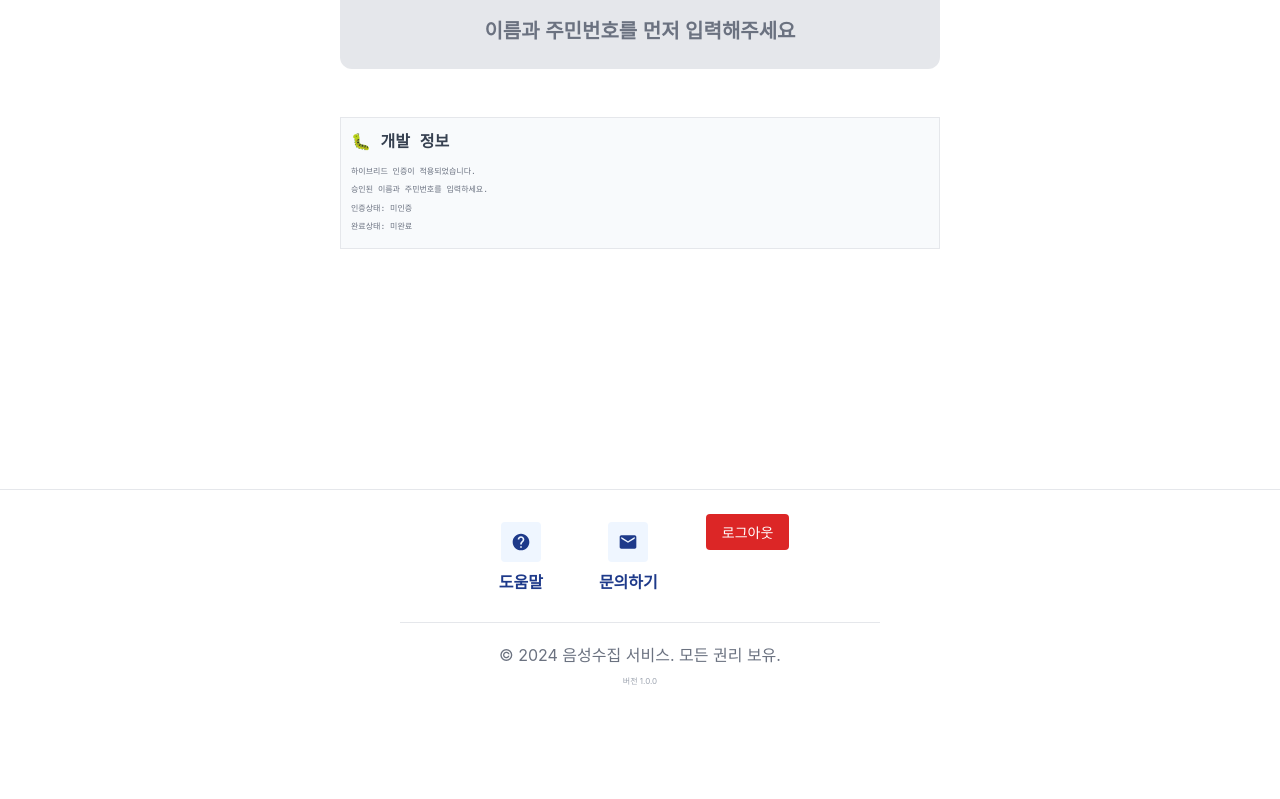
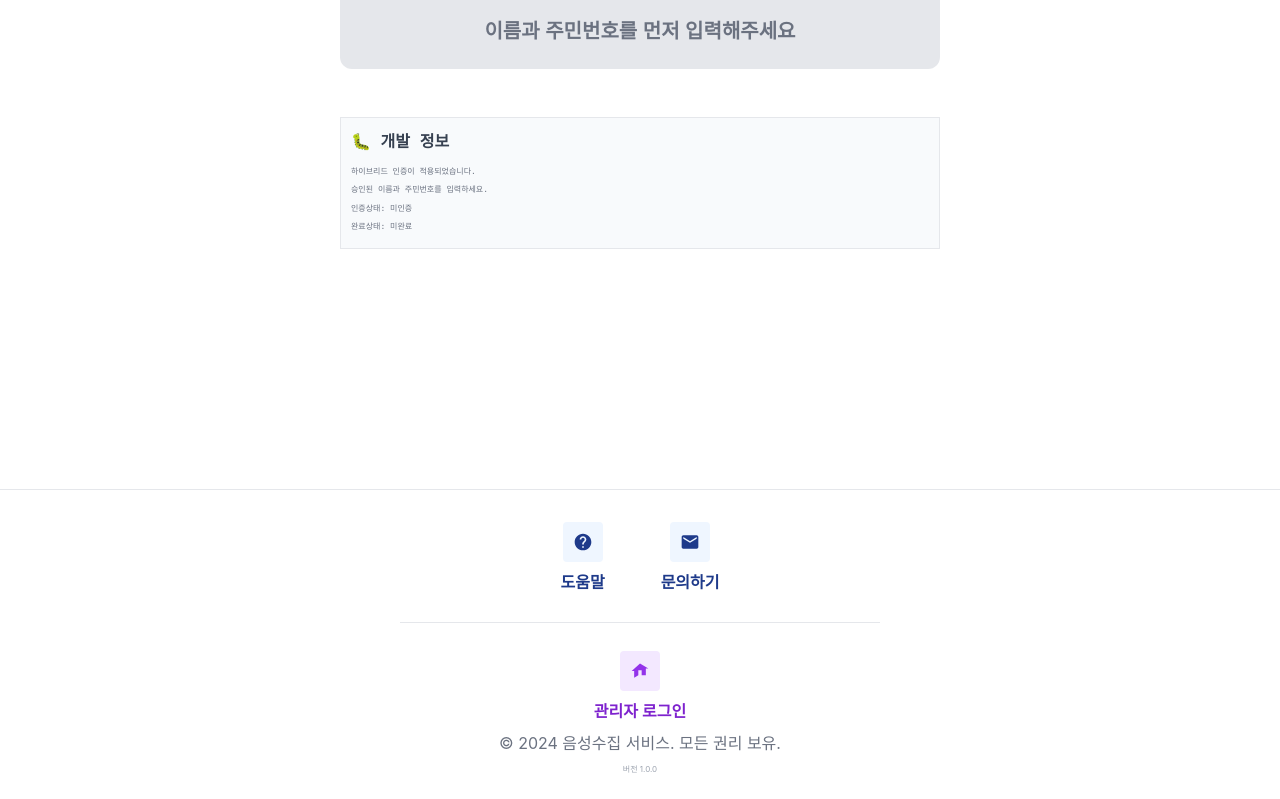
Before and after one commit to fluiz-kaist/recorder-demo, a Next.js app: page / in a window 1280 px wide. Shown: the part 495-1294 px from the top of the page. Before the commit the page ends 1206 px from the top, so only its background shows below. Built offline with nearby package versions, Linux system fonts and the light colour scheme.

Commit message:
fix admin dashboard

```diff
--- a/src/components/Layout.tsx
+++ b/src/components/Layout.tsx
@@ -10,6 +10,7 @@ interface LayoutProps {
 }
 
 const Layout = ({ children }: LayoutProps) => {
+  const [isAdmin, setIsAdmin] = useState(false);
   const router = useRouter();
   const logoutMutation = useLogoutUserMutation();
 
@@ -22,6 +23,29 @@ const Layout = ({ children }: LayoutProps) => {
 
   // 인증 상태 확인
   const isAuthenticated = useIsAuthenticated();
+
+  useEffect(() => {
+    const checkAdminCookie = () => {
+      if (typeof document !== "undefined") {
+        const cookies = document.cookie.split(";");
+        const adminCookie = cookies.find((cookie) =>
+          cookie.trim().startsWith("admin-token=")
+        );
+        console.log("쿠키?", adminCookie);
+
+        if (adminCookie) {
+          const adminToken = adminCookie.split("=")[1]?.trim();
+          console.log("?adminToken", adminToken);
+          // admin-token이 존재하고 값이 있으면 관리자로 인식
+          setIsAdmin(!!adminToken && adminToken.startsWith("admin-"));
+        } else {
+          setIsAdmin(false);
+        }
+      }
+    };
+
+    checkAdminCookie();
+  }, []);
 
   const handleHomeClick = () => {
     if (isAuthenticated) {
@@ -48,6 +72,15 @@ const Layout = ({ children }: LayoutProps) => {
   // 문의하기 클릭
   const handleContact = () => {
     alert("문의하기 페이지로 이동합니다.(구현예정)");
+  };
+
+  const handleAdminLogout = () => {
+    if (confirm("관리자 로그아웃 하시겠습니까?")) {
+      document.cookie =
+        "admin=; expires=Thu, 01 Jan 1970 00:00:00 UTC; path=/;";
+      setIsAdmin(false);
+      router.push("/admin/login");
+    }
   };
 
   // 햅틱 피드백 (모바일)
@@ -124,8 +157,26 @@ const Layout = ({ children }: LayoutProps) => {
             </div>
           )}
 
-          {/* 관리자 정보 및 로그아웃 영역 */}
+          {/* 로그아웃 영역 */}
           <div className={styles.buttonSection}>
+            {isAdmin && (
+              <button
+                className={styles.logoutButton}
+                onClick={() => {
+                  triggerHapticFeedback();
+                  handleAdminLogout();
+                }}
+                onKeyDown={(e) => handleKeyDown(e, handleAdminLogout)}
+                style={{ marginRight: "8px" }}
+              >
+                <span className={styles.logoutIcon}>
+                  <svg viewBox="0 0 24 24" fill="currentColor">
+                    <path d="M12 2C13.1 2 14 2.9 14 4C14 5.1 13.1 6 12 6C10.9 6 10 5.1 10 4C10 2.9 10.9 2 12 2ZM21 9V7L15 1H5C3.89 1 3 1.89 3 3V21C3 22.11 3.89 23 5 23H19C20.11 23 21 22.11 21 21V9M19 9H14V4H5V21H19V9Z" />
+                  </svg>
+                </span>
+                <span className={styles.logoutText}>관리자 로그아웃</span>
+              </button>
+            )}
             <button
               className={styles.logoutButton}
               onClick={() => {
@@ -188,14 +239,26 @@ const Layout = ({ children }: LayoutProps) => {
               </div>
               <span className={styles.helpText}>문의하기</span>
             </div>
-            <div>
-              <AdminLogoutButton />
-            </div>
           </div>
 
           {/* 구분선 */}
           <div className={styles.divider}></div>
-
+          <div
+            className={styles.adminItem}
+            onClick={() => router.push("/admin/login")}
+            role="button"
+            tabIndex={0}
+            onKeyDown={(e) =>
+              handleKeyDown(e, () => router.push("/admin/login"))
+            }
+          >
+            <div className={styles.adminIcon}>
+              <svg viewBox="0 0 24 24" fill="currentColor">
+                <path d="M10 17v-6h4v6h5v-8h3L12 3 2 12h3v8z" />
+              </svg>
+            </div>
+            <span className={styles.adminText}>관리자 로그인</span>
+          </div>
           {/* 저작권 정보 */}
           <div className={styles.copyright}>
             <p className={styles.copyrightText}>
--- a/src/pages/admin/dashboard.tsx
+++ b/src/pages/admin/dashboard.tsx
@@ -286,7 +286,6 @@ const ParticipantsTab = ({ participantsData }: { participantsData: any }) => {
       <div className={styles.table}>
         <div className={styles.tableHead}>
           <div className={styles.tableRow}>
-            <div className={styles.tableCell}>사용자 ID</div>
             <div className={styles.tableCell}>이름</div>
             <div className={styles.tableCell}>성별</div>
             <div className={styles.tableCell}>연령대</div>
@@ -301,12 +300,16 @@ const ParticipantsTab = ({ participantsData }: { participantsData: any }) => {
           {participantsData.participants.map((participant: any) => (
             <div key={participant.userId} className={styles.tableRow}>
               <div className={styles.tableCell}>
-                <span className={styles.userId}>
-                  {participant.userId.slice(0, 8)}...
-                </span>
-              </div>
-              <div className={styles.tableCell}>
                 {participant.userName || "미설정"}
+                <button
+                  className={styles.copyButton}
+                  onClick={() =>
+                    navigator.clipboard.writeText(participant.userId)
+                  }
+                  title="ID 복사"
+                >
+                  📋
+                </button>
               </div>
               <div className={styles.tableCell}>{participant.gender}</div>
               <div className={styles.tableCell}>{participant.ageGroup}</div>
--- a/src/styles/AdminDashboard.module.css
+++ b/src/styles/AdminDashboard.module.css
@@ -376,3 +376,15 @@
     display: none;
   } */
 }
+.copyButton {
+  background: none;
+  border: none;
+  cursor: pointer;
+  font-size: 16px;
+  padding: 2px;
+  color: #555;
+}
+
+.copyButton:hover {
+  color: #000;
+}
--- a/src/styles/Layout.module.css
+++ b/src/styles/Layout.module.css
@@ -233,6 +233,55 @@
   margin: 0;
   line-height: var(--line-height-normal);
 }
+/* 관리자 로그인용 스타일 (보라색 계열) */
+.adminItem {
+  display: flex;
+  flex-direction: column;
+  align-items: center;
+  gap: var(--space-sm);
+  cursor: pointer;
+  padding: var(--space-sm);
+  border-radius: var(--radius);
+  transition: all var(--transition-fast);
+  -webkit-tap-highlight-color: transparent;
+}
+
+.adminItem:hover {
+  background: #f3e8ff; /* 연보라 배경 */
+  transform: translateY(-1px);
+}
+
+.adminItem:active {
+  transform: translateY(0);
+}
+
+.adminItem:focus {
+  outline: 3px solid #e9d5ff;
+  outline-offset: 2px;
+}
+
+.adminIcon {
+  width: var(--space-2xl);
+  height: var(--space-2xl);
+  color: #9333ea; /* 진보라 */
+  display: flex;
+  align-items: center;
+  justify-content: center;
+  background: #f3e8ff; /* 연보라 배경 */
+  border-radius: var(--radius-sm);
+}
+
+.adminIcon svg {
+  width: var(--space-md);
+  height: var(--space-md);
+}
+
+.adminText {
+  font-size: var(--font-sm);
+  font-weight: var(--font-weight-semibold);
+  color: #7e22ce; /* 보라 텍스트 */
+  text-align: center;
+}
 
 /* 모바일 최적화 (작은 화면) */
 @media (max-width: 360px) {
@@ -270,12 +319,26 @@
   .helpText {
     font-size: var(--font-sm);
   }
+
+  .adminIcon {
+    width: var(--icon-lg);
+    height: var(--icon-lg);
+  }
+
+  .adminIcon svg {
+    width: var(--font-lg);
+    height: var(--font-lg);
+  }
+
+  .adminText {
+    font-size: var(--font-sm);
+  }
 }
 /* 접근성 향상 */
 @media (prefers-reduced-motion: reduce) {
   .logo,
   .logoutButton,
-  .helpItem {
+  .helpItem .adminItem {
     transition: none;
   }
 }
```
